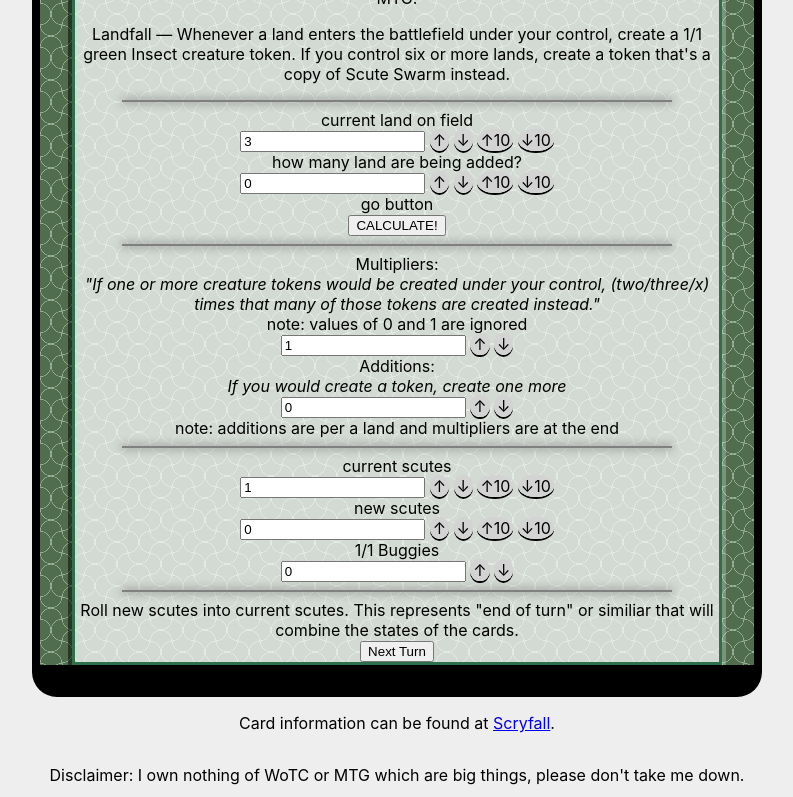
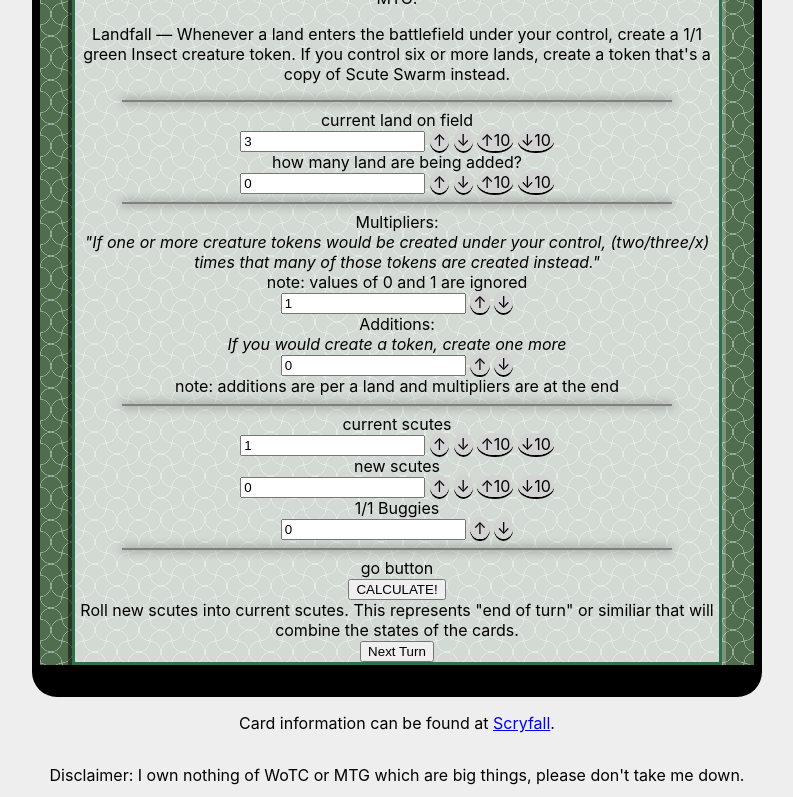
Before and after one commit to Schoony415/ScuteStorm, a React (Create React App) app: page / in a window 1280 px wide. Shown: the part 423-1220 px from the top of the page, without its empty margins (243-1036 px from the left). Built offline with nearby package versions, Linux system fonts and the light colour scheme.

Commit message:
go button to the bottom

```diff
--- a/src/App.tsx
+++ b/src/App.tsx
@@ -111,8 +111,6 @@
         {/* <div>is land on field 6 or over? disable above box</div> */}
         <div>how many land are being added?</div>
         <NumBox value={landsHittingTheField} onChange={landsHittingTheFieldHandler} multiplesOfTen/>
-        <div>go button</div>
-        <input type='button' value='CALCULATE!' onClick={calculateHandler}/>
 
         <hr/>
 
@@ -138,6 +136,9 @@
 
         <hr/>
 
+        <div>go button</div>
+        <input type='button' value='CALCULATE!' onClick={calculateHandler}/>
+
         <div>Roll new scutes into current scutes. This represents "end of turn" or similiar that will combine the states of the cards.</div>
         <input type='button' value='Next Turn' onClick={nextTurnHandler}/>
         {/* <div>todo: find a way to kill some</div> */}
```
